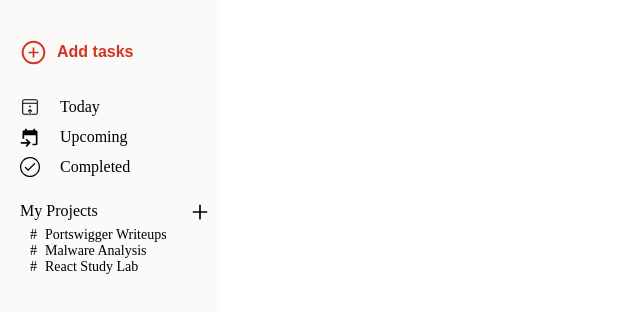
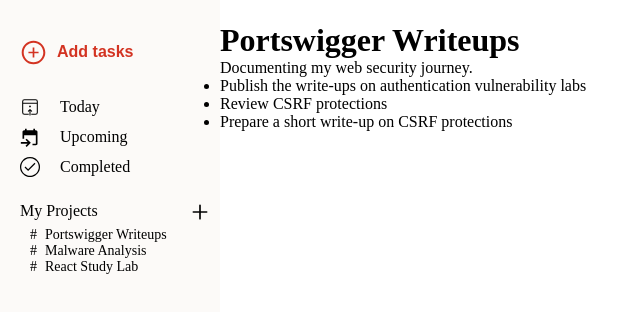
Before and after one commit to ctrl-username/todolist, a website built with webpack: page src/template.html in a window 1280 px wide. Shown: the part 78-390 px from the top of the page, without its empty margins (0-640 px from the left). Built offline with nearby package versions, Linux system fonts and the light colour scheme; a web font is replaced by a local one.

Commit message:
feat: add todolist area + reset styling to border box

```diff
--- a/src/canvas.css
+++ b/src/canvas.css
@@ -5,6 +5,7 @@
 * {
   padding: 0;
   margin: 0;
+  box-sizing: border-box;
 }
 
 :root {
--- a/src/template.html
+++ b/src/template.html
@@ -97,6 +97,21 @@
           </div>
         </div>
       </div>
+
+      <div class="todo-projects-area">
+        <div class="todo-project-title">
+          <h1>Portswigger Writeups</h1>
+          <p class="discription">Documenting my web security journey.</p>
+        </div>
+
+        <div class="todolists">
+          <ul>
+            <li>Publish the write-ups on authentication vulnerability labs</li>
+            <li>Review CSRF protections</li>
+            <li>Prepare a short write-up on CSRF protections</li>
+          </ul>
+        </div>
+      </div>
     </div>
   </body>
 </html>
```
